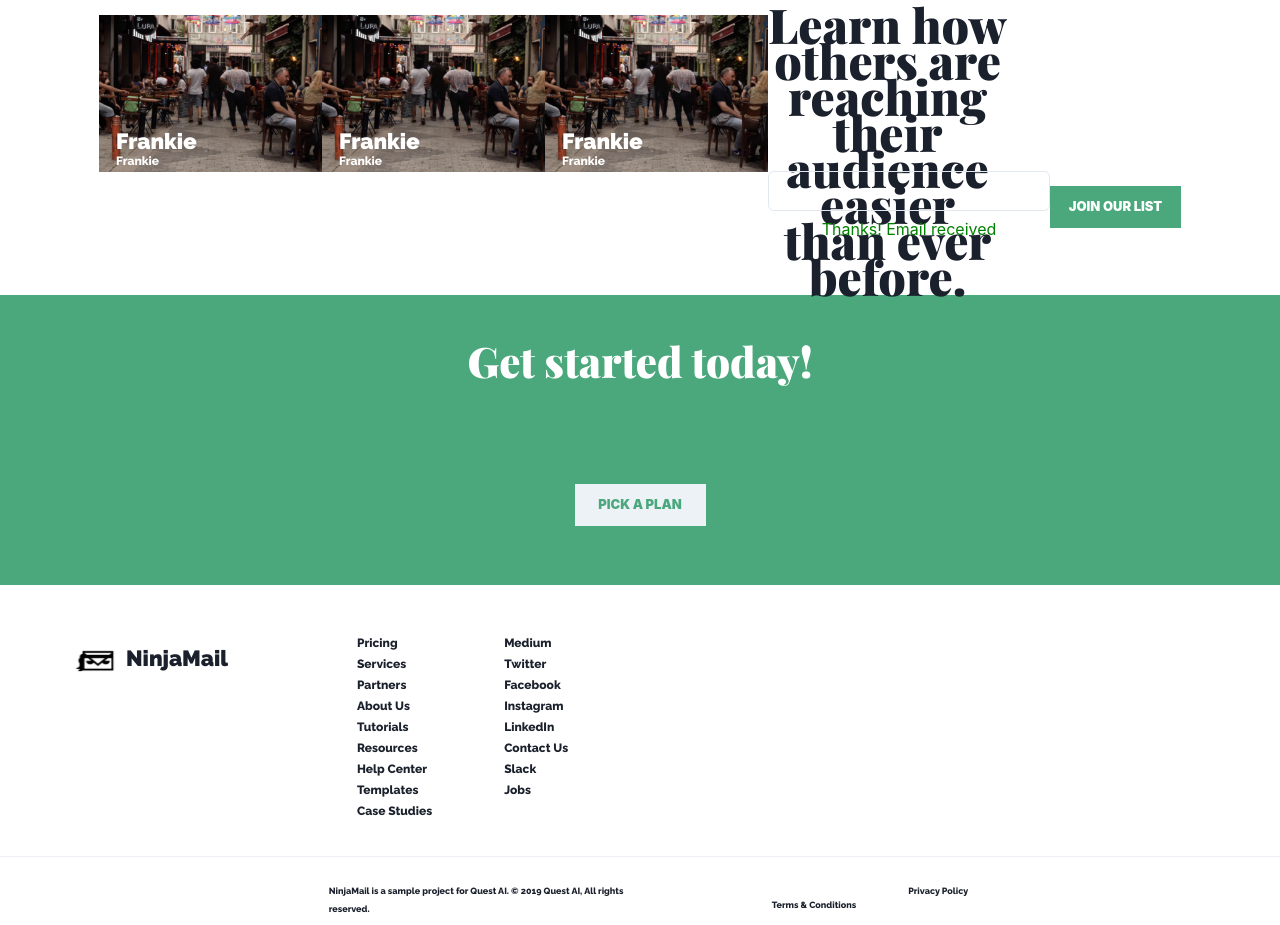
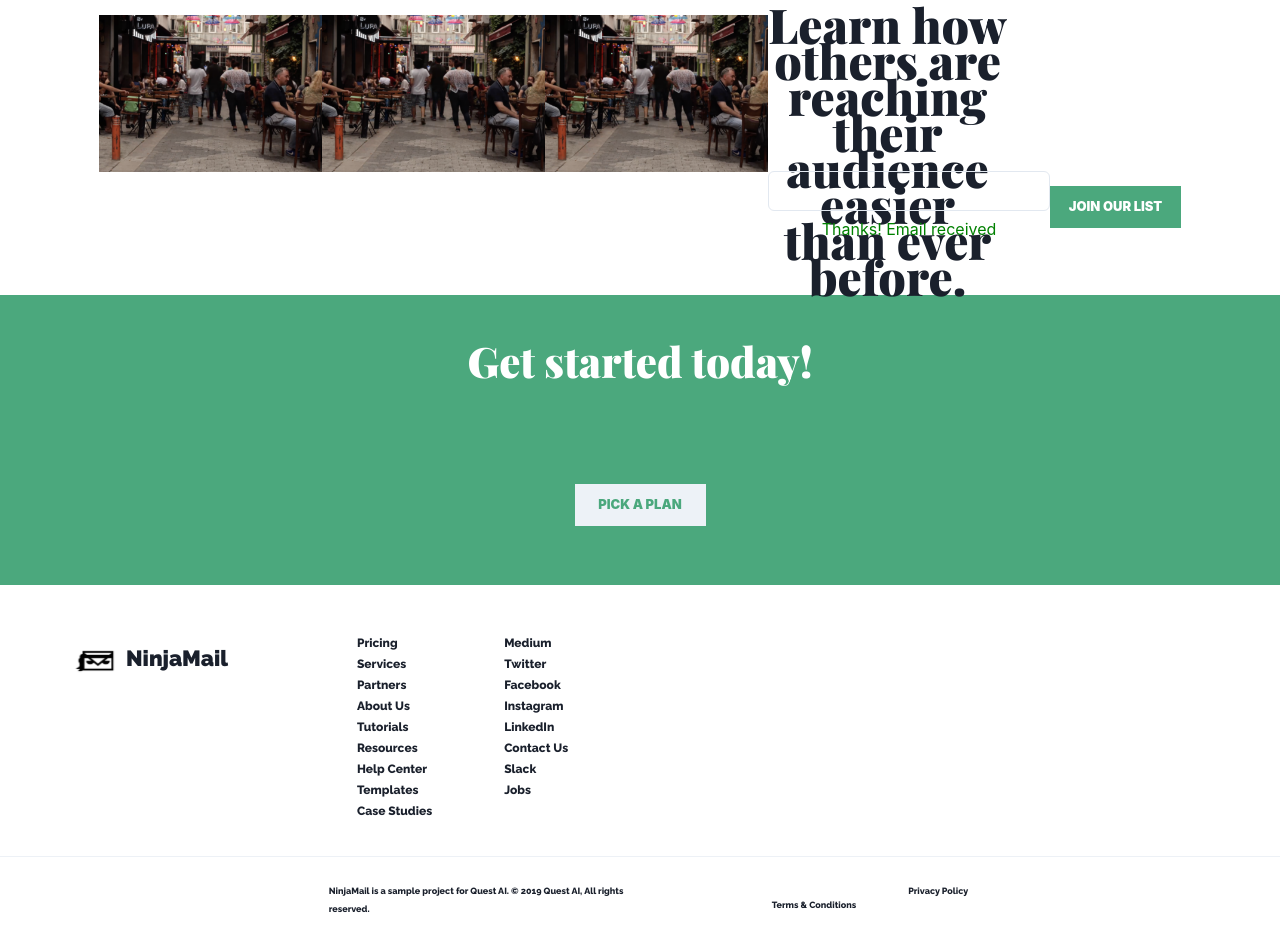
Before and after one commit to MatheusFellipi/ninjaMail, a Next.js app: page / in a window 1280 px wide. Shown: the part 960-1885 px from the top of the page. Built offline with nearby package versions, Linux system fonts and the light colour scheme.

Commit message:
Aceitando informação dinâmica no componente.

```diff
--- a/src/components/casestudy.tsx
+++ b/src/components/casestudy.tsx
@@ -1,6 +1,11 @@
 import { Box, Heading } from '@chakra-ui/react'
 
-const CaseStudy = () => {
+interface ICaseStudyProps {
+  description: string
+  name: string
+}
+
+const CaseStudy = ({ description, name }: ICaseStudyProps) => {
   const caseStudyStyles = {
     display: 'flex',
     alignItems: 'start',
@@ -21,7 +26,7 @@ const CaseStudy = () => {
         fontWeight={900}
         ml={17.06}
       >
-        Frankie
+        {name}
       </Heading>
       <Heading
         mb={4.66}
@@ -31,7 +36,7 @@ const CaseStudy = () => {
         fontFamily={'text'}
         fontWeight={700}
       >
-        Frankie
+        {description}
       </Heading>
     </Box>
   )
```
